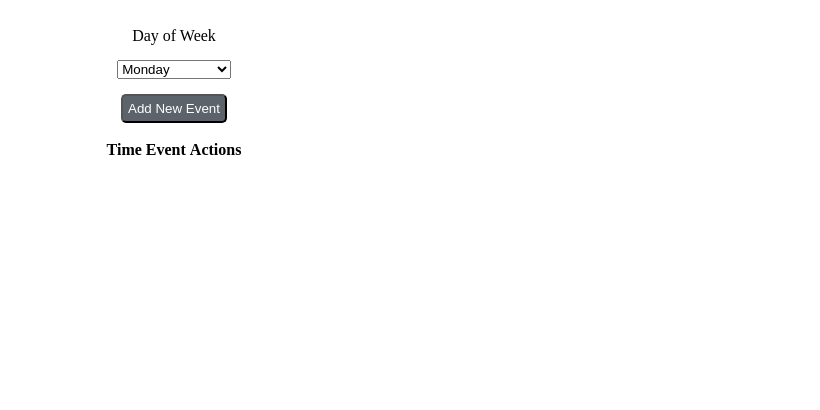
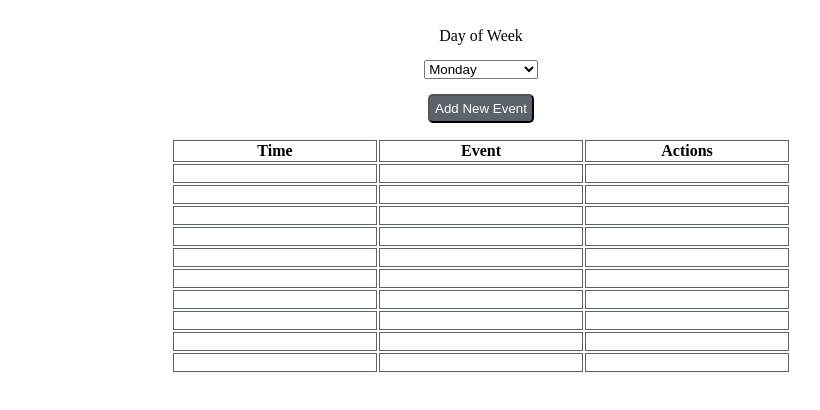
Before and after one commit to khanhnguyenq/week-planner, a plain HTML site: page index.html in a window 1280 px wide. Shown: the part 158-568 px from the top of the page, without its empty margins (159-979 px from the left). Drawn offline with Linux system fonts and the light colour scheme.

Commit message:
Updated CSS styles for table.

```diff
--- a/index.html
+++ b/index.html
@@ -30,10 +30,10 @@
         <button class="new-btn">Add New Event</button>
       </div>
       <div class="row margin-15">
-        <table class="border">
+        <table>
           <thead>
             <tr>
-              <th class="border">Time</th>
+              <th>Time</th>
               <th>Event</th>
               <th>Actions</th>
             </tr>
--- a/styles.css
+++ b/styles.css
@@ -1,5 +1,5 @@
 .container {
-  width: 650px;
+  width: 100%;
 }
 
 .row {
@@ -24,6 +24,9 @@
   padding: 5px;
 }
 
-.border {
-  border: #5c636a;
+th,
+td {
+  width: 200px;
+  height: 15px;
+  border: 1px solid #5c636a;
 }
```
